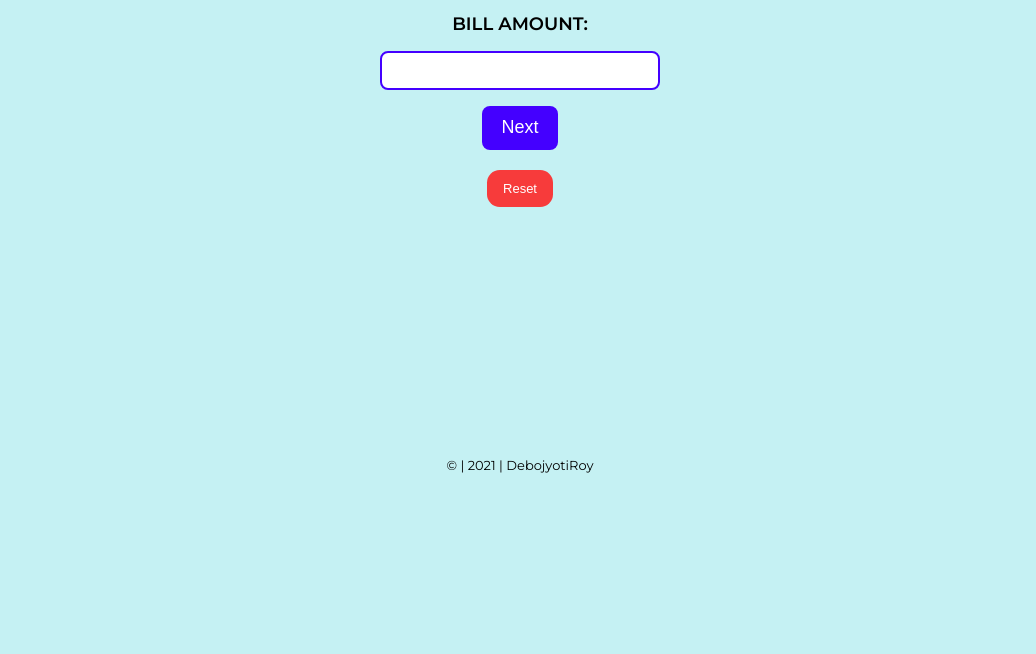
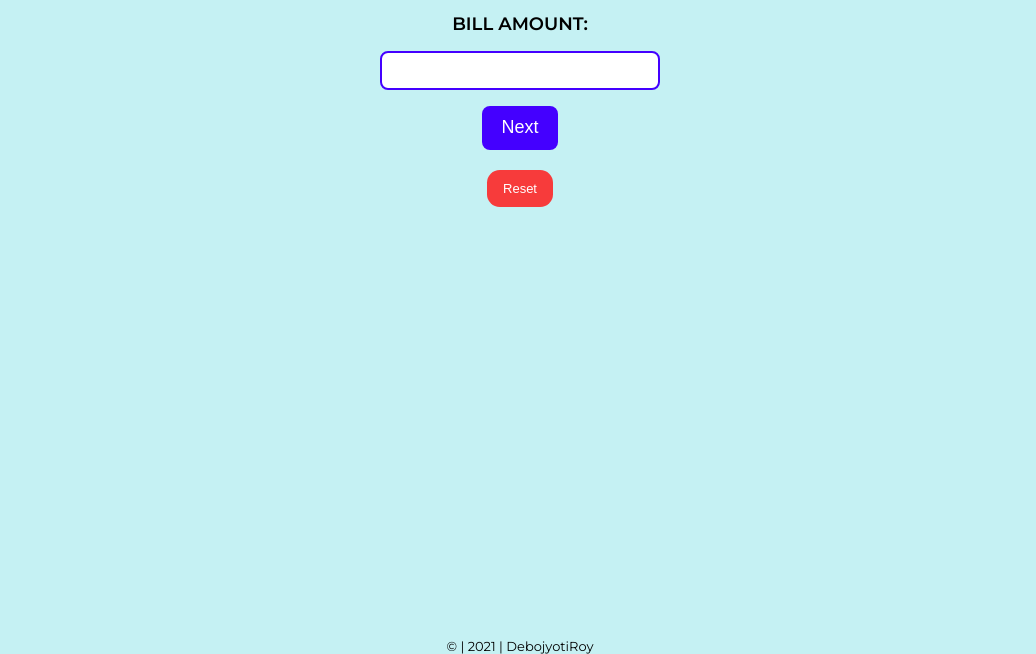
Before and after one commit to debojyotiroy245/Cash-Register-Manager, a plain HTML site: page index.html in a window 1280 px wide. Shown: the part 146-800 px from the top of the page, without its empty margins (120-1156 px from the left). Drawn offline with Linux system fonts and the light colour scheme.

Commit message:
updated footer css

```diff
--- a/style.css
+++ b/style.css
@@ -105,7 +105,10 @@
 
   footer {
     text-align: center;
-    margin-top: 250px;
+    position: absolute;
+    bottom: 0;
+    left: 0;
+    right: 0;
   }
 
   footer p {
```
